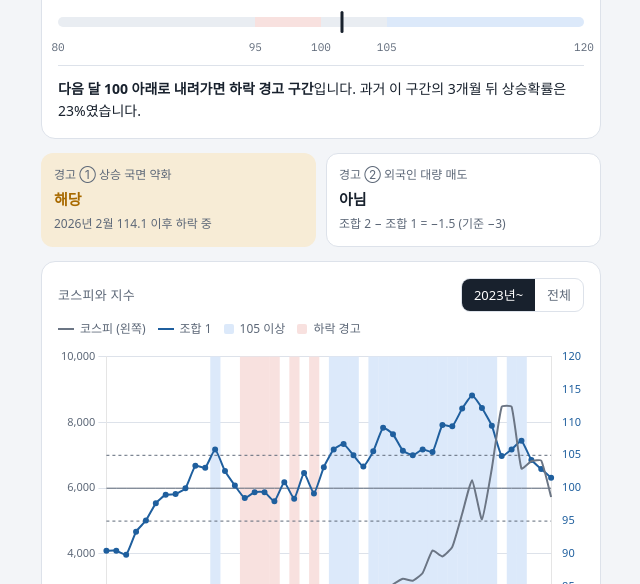
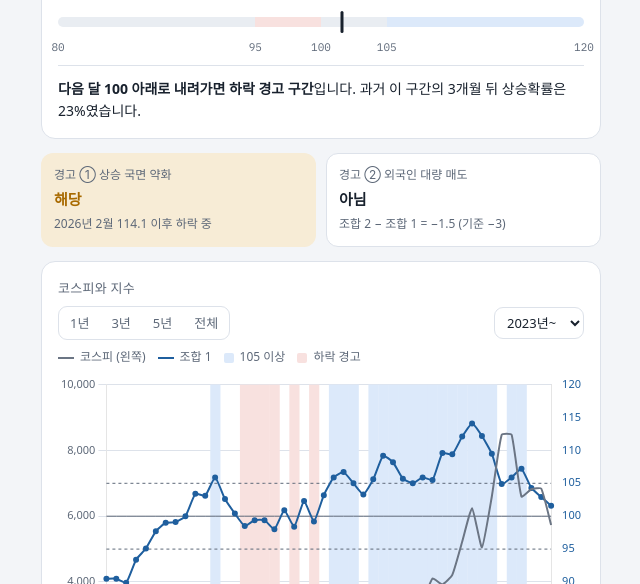
Before and after one commit to shield777/kospi-index, a plain HTML site: page index.html in a window 1280 px wide. Shown: the part 216-800 px from the top of the page, without its empty margins (319-959 px from the left). Drawn offline with nearby package versions, Linux system fonts and the light colour scheme; a web font is replaced by a local one.

Commit message:
지수 갱신 2026-11-01

```diff
--- a/index.html
+++ b/index.html
@@ -64,7 +64,10 @@ h2{font-size:13px;font-weight:500;color:var(--muted);margin:0 0 10px;letter-spac
 .warn.on .s{color:var(--warn)}
 .warn .d{font-size:12px;color:var(--muted)}
 .seg{display:inline-flex;border:1px solid var(--line);border-radius:9px;overflow:hidden}
-.seg button{font:inherit;font-size:13px;border:0;background:transparent;color:var(--muted);padding:6px 12px;cursor:pointer}
+.seg button{font:inherit;font-size:13px;border:0;background:transparent;color:var(--muted);padding:6px 11px;cursor:pointer}
+.rng{display:flex;align-items:center;justify-content:space-between;gap:8px;width:100%;flex-wrap:wrap}
+.ysel{font:inherit;font-size:13px;color:var(--ink);background:var(--surface);border:1px solid var(--line);border-radius:9px;padding:5px 8px;max-width:100%}
+.ysel:focus-visible{outline:2px solid var(--accent);outline-offset:1px}
 .seg button[aria-pressed="true"]{background:var(--ink);color:var(--surface)}
 .seg button:focus-visible{outline:2px solid var(--accent);outline-offset:-2px}
 .chart-head{display:flex;justify-content:space-between;align-items:center;gap:8px;flex-wrap:wrap;margin-bottom:8px}
@@ -124,9 +127,14 @@ td.j{text-align:left}
   <section class="card" aria-label="차트">
     <div class="chart-head">
       <h2 style="margin:0">코스피와 지수</h2>
-      <div class="seg" role="group" aria-label="기간">
-        <button id="r1" aria-pressed="true">2023년~</button>
-        <button id="r2" aria-pressed="false">전체</button>
+      <div class="rng">
+        <div class="seg" role="group" aria-label="기간" id="seg">
+          <button data-r="y1" aria-pressed="false">1년</button>
+          <button data-r="y3" aria-pressed="false">3년</button>
+          <button data-r="y5" aria-pressed="false">5년</button>
+          <button data-r="all" aria-pressed="false">전체</button>
+        </div>
+        <select class="ysel" id="ysel" aria-label="차트 시작 연도"></select>
       </div>
     </div>
     <div class="legend">
@@ -260,32 +268,50 @@ if(REC&&REC.n>=6){
 
 /* 차트 */
 let chart;
-function draw(start){
-  const st=start?D.lab.indexOf(start):0, idx=[...Array(n-st).keys()].map(i=>i+st);
+function draw(st){
+  const idx=[...Array(n-st).keys()].map(i=>i+st);
   const lab=idx.map(i=>D.lab[i]), K=idx.map(i=>D.k[i]), A=idx.map(i=>D.c1[i]);
   const flag=idx.map(i=>D.c1[i]>=105?1:(judge(i).k==='alarm'?-1:0));
   const C={k:css('--kospi'),a:css('--accent'),b:css('--warn'),grid:css('--line'),m:css('--muted'),up:css('--up-soft'),dn:css('--down-soft')};
   const shade={id:'sh',beforeDatasetsDraw(c){const{ctx,chartArea:ar,scales:{x}}=c;const w=(ar.right-ar.left)/lab.length;ctx.save();flag.forEach((f,i)=>{if(!f)return;ctx.fillStyle=f>0?C.up:C.dn;ctx.fillRect(x.getPixelForValue(i)-w/2,ar.top,w+.5,ar.bottom-ar.top);});ctx.restore();}};
   const ref=(y,dash)=>({data:lab.map(()=>y),borderColor:C.m,borderWidth:1,borderDash:dash,pointRadius:0,yAxisID:'y2',ref:1});
-  const full=!start;
+  const span=idx.length, full=span>84, mid=span>36;   // 7년 넘으면 로그 눈금·2년 간격, 3년 넘으면 1년 간격
   if(chart) chart.destroy();
   Chart.defaults.font.family=css('--f-body');Chart.defaults.color=C.m;Chart.defaults.font.size=11;
   chart=new Chart(document.getElementById('ch'),{type:'line',data:{labels:lab,datasets:[
     {label:'코스피',data:K,borderColor:C.k,borderWidth:2,pointRadius:0,tension:.15,yAxisID:'y'},
-    {label:'조합 1',data:A,borderColor:C.a,borderWidth:2,pointRadius:full?0:2,pointBackgroundColor:C.a,tension:.15,yAxisID:'y2'},
+    {label:'조합 1',data:A,borderColor:C.a,borderWidth:2,pointRadius:span>48?0:2,pointBackgroundColor:C.a,tension:.15,yAxisID:'y2'},
     ref(100,[]),ref(105,[3,3]),ref(95,[3,3])]},
     options:{responsive:true,maintainAspectRatio:false,interaction:{mode:'index',intersect:false},
       plugins:{legend:{display:false},tooltip:{filter:c=>!c.dataset.ref,callbacks:{title:c=>c[0].label.replace('-','.'),label:c=>c.datasetIndex===0?' 코스피 '+Math.round(c.raw).toLocaleString():' '+c.dataset.label+' '+c.raw.toFixed(1)}}},
-      scales:{x:{grid:{display:false},ticks:{autoSkip:false,maxRotation:0,callback:(v,i)=>{const m=lab[i].slice(5),y=lab[i].slice(2,4);if(full)return m==='01'&&(+lab[i].slice(0,4))%2===0?"'"+y:'';return m==='01'?"'"+y:(m==='07'?'7월':'');}}},
-        y:{type:full?'logarithmic':'linear',position:'left',grid:{color:C.grid},ticks:{maxTicksLimit:6,callback:v=>full?([2000,3000,4000,6000,8000].includes(v)?v.toLocaleString():''):v.toLocaleString()}},
+      scales:{x:{grid:{display:false},ticks:{autoSkip:false,maxRotation:0,callback:(v,i)=>{const m=lab[i].slice(5),y=lab[i].slice(2,4);if(full)return m==='01'&&(+lab[i].slice(0,4))%2===0?"'"+y:'';return m==='01'?"'"+y:(!mid&&m==='07'?'7월':'');}}},
+        y:{type:full?'logarithmic':'linear',position:'left',grid:{color:C.grid},ticks:{maxTicksLimit:6,callback:v=>full?([1000,2000,3000,4000,6000,8000,10000,20000,30000].includes(v)?v.toLocaleString():''):v.toLocaleString()}},
         y2:{position:'right',min:80,max:120,grid:{display:false},ticks:{stepSize:5,color:C.a}}}},plugins:[shade]});
 }
-const b1=document.getElementById('r1'),b2=document.getElementById('r2');
-function setR(full){b1.setAttribute('aria-pressed',!full);b2.setAttribute('aria-pressed',full);draw(full?null:'2023-01');try{localStorage.setItem('range',full?'all':'2023')}catch(e){}}
-b1.onclick=()=>setR(false);b2.onclick=()=>setR(true);
-let saved='2023';try{saved=localStorage.getItem('range')||'2023'}catch(e){}
-setR(saved==='all');
-matchMedia('(prefers-color-scheme: dark)').addEventListener?.('change',()=>setR(b2.getAttribute('aria-pressed')==='true'));
+/* 기간 선택: 1년·3년·5년·전체 버튼 또는 시작 연도 직접 선택 (휴대폰마다 마지막 선택 기억) */
+const seg=document.getElementById('seg'), ysel=document.getElementById('ysel');
+const y0=+D.lab[0].slice(0,4), y1=+D.lab[last].slice(0,4);
+let opt='<option value="" disabled>시작 연도</option>';
+for(let y=y0;y<=y1;y++){const i=D.lab.findIndex(l=>+l.slice(0,4)===y);if(i>=0&&i<last)opt+='<option value="f'+D.lab[i]+'">'+y+'년~</option>';}
+ysel.innerHTML=opt;
+let cur='f2023-01';
+function startOf(r){
+  if(r==='all')return 0;
+  if(r[0]==='y')return Math.max(0,last-12*(+r.slice(1)));
+  const i=D.lab.indexOf(r.slice(1));return i>=0?i:Math.max(0,last-36);
+}
+function setR(r,save){
+  cur=r;
+  seg.querySelectorAll('button').forEach(b=>b.setAttribute('aria-pressed',b.dataset.r===r));
+  ysel.value=[...ysel.options].some(o=>o.value===r)?r:'';
+  draw(startOf(r));
+  if(save)try{localStorage.setItem('range2',r)}catch(e){}
+}
+seg.querySelectorAll('button').forEach(b=>b.onclick=()=>setR(b.dataset.r,true));
+ysel.onchange=()=>{if(ysel.value)setR(ysel.value,true)};
+let saved=null;try{saved=localStorage.getItem('range2')||(localStorage.getItem('range')==='all'?'all':null)}catch(e){}
+setR(saved&&/^(all|y\d+|f\d{4}-\d{2})$/.test(saved)?saved:'f2023-01');
+matchMedia('(prefers-color-scheme: dark)').addEventListener?.('change',()=>setR(cur));
 </script>
 </body>
 </html>
```
